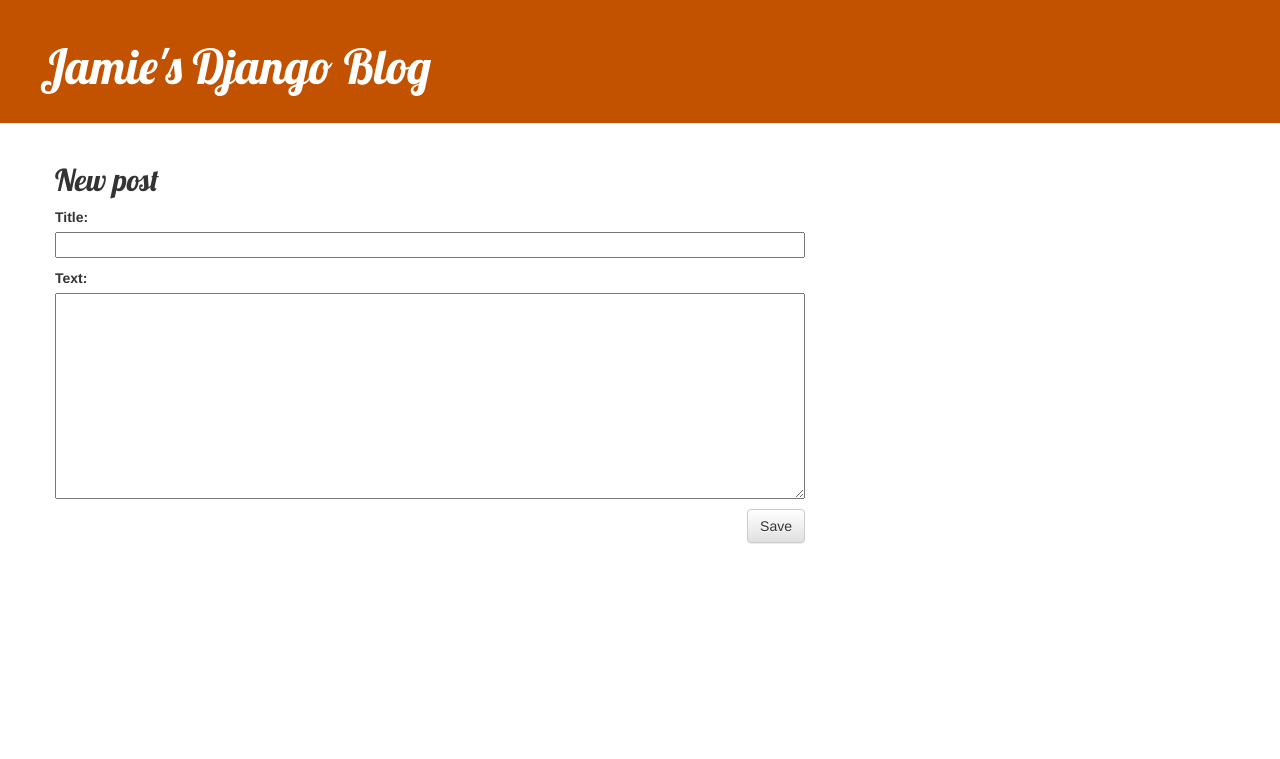
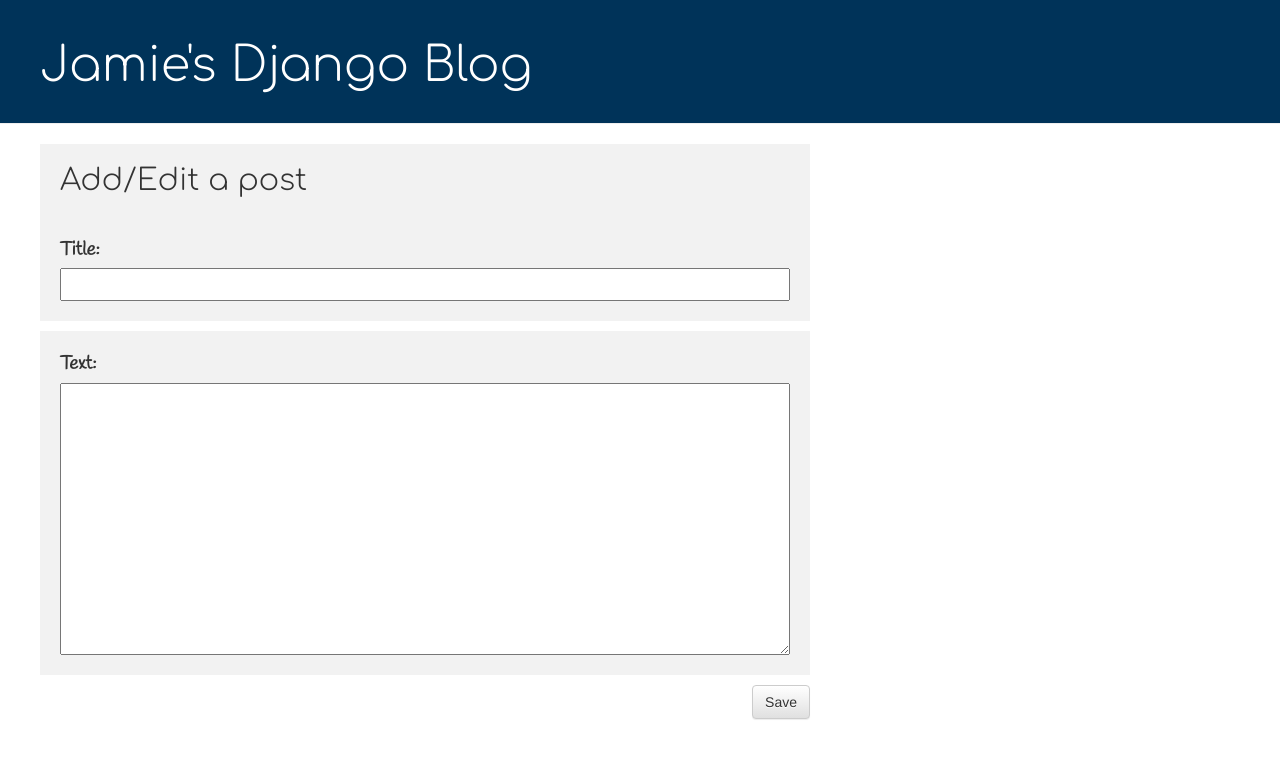
Before and after one commit to JamieW102/my-blog, a Django app: page /post/new/ in a window 1280 px wide. Shown: the top 759 px of the page. Run offline with Django 3.2, Linux system fonts and the light colour scheme; some libraries are stand-ins or nearby versions.

Commit message:
Updated styling.

```diff
--- a/blog/static/css/blog.css
+++ b/blog/static/css/blog.css
@@ -1,5 +1,5 @@
 .page-header {
-    background-color: #C25100;
+    background-color: #003359;
     margin-top: 0;
     padding: 20px 20px 20px 40px;
 }
@@ -11,11 +11,31 @@
 }
 
 .content {
+    margin: 0;
+    padding: 0;
+    margin-top: 0px;
+    margin-bottom: 0px;
     margin-left: 40px;
+    margin-right: 40px;
+
 }
 
 h1, h2, h3, h4 {
-    font-family: 'Lobster', cursive;
+    font-family: 'Comfortaa', cursive;
+}
+
+h2 {
+    margin-top: 0px;
+    margin-bottom: 0px;
+    background-color: #f2f2f2;
+    padding: 20px;
+}
+
+p {
+   font-family: 'Handlee', cursive;
+   font-size: 14pt;
+   background-color: #f2f2f2;
+   padding: 20px;
 }
 
 .date {
@@ -38,7 +58,7 @@ h1, h2, h3, h4 {
 }
 
 .post {
-    margin-bottom: 70px;
+    margin-bottom: 50px;
 }
 
 .post h2 a, .post h2 a:visited {
--- a/blog/templates/blog/base.html
+++ b/blog/templates/blog/base.html
@@ -5,12 +5,14 @@
 	<link rel="stylesheet" href="//maxcdn.bootstrapcdn.com/bootstrap/3.2.0/css/bootstrap.min.css">
 	<link rel="stylesheet" href="//maxcdn.bootstrapcdn.com/bootstrap/3.2.0/css/bootstrap-theme.min.css">
 	<link rel="stylesheet" href="{% static 'css/blog.css' %}">
-	<link href="//fonts.googleapis.com/css?family=Lobster&subset=latin,latin-ext" rel="stylesheet" type="text/css">
+	<link href="https://fonts.googleapis.com/css2?family=Comfortaa:wght@300&display=swap" rel="stylesheet">
+	<link href="https://fonts.googleapis.com/css2?family=Comfortaa:wght@300&family=Handlee&display=swap" rel="stylesheet">
     </head>
     <body>
     <div class="page-header">
 	{% if user.is_authenticated %}
         	<a href="{% url 'post_new' %}" class="top-menu"><span class="glyphicon glyphicon-plus"></span></a>
+		<a href="{% url 'post_draft_list' %}" class="top-menu"><span class="glyphicon glyphicon-edit"></span></a>
 	{% endif %}
         <h1><a href="/">Jamie's Django Blog</a></h1>
     </div>
--- a/blog/templates/blog/post_edit.html
+++ b/blog/templates/blog/post_edit.html
@@ -1,7 +1,7 @@
 {% extends 'blog/base.html' %}
 
 {% block content %}
-    <h2>New post</h2>
+    <h2>Add/Edit a post</h2>
     <form method="POST" class="post-form">{% csrf_token %}
         {{ form.as_p }}
         <button type="submit" class="save btn btn-default">Save</button>
--- a/blog/templates/blog/post_list.html
+++ b/blog/templates/blog/post_list.html
@@ -3,11 +3,11 @@
 {% block content %}
 	{% for post in posts %}
 	    <div class="post">
+		<h2><a href="{% url 'post_detail' pk=post.pk %}">{{ post.title }}</a></h2>
+		<p>{{ post.text|linebreaksbr }}</p>
 		<div class="date">
 		    {{ post.published_date }}
 		</div>
-		<h2><a href="{% url 'post_detail' pk=post.pk %}">{{ post.title }}</a></h2>
-		<p>{{ post.text|linebreaksbr }}</p>
 	    </div>
 	{% endfor %}
 {% endblock %}
--- a/blog/urls.py
+++ b/blog/urls.py
@@ -6,4 +6,7 @@ urlpatterns = [
     path('post/<int:pk>/', views.post_detail, name='post_detail'),
     path('post/new/', views.post_new, name='post_new'),
     path('post/<int:pk>/edit/', views.post_edit, name='post_edit'),
+    path('drafts/', views.post_draft_list, name='post_draft_list'),
+    path('post/<pk>/publish/', views.post_publish, name='post_publish'),
+    path('post/<pk>/remove/', views.post_remove, name='post_remove'),
 ]
--- a/blog/views.py
+++ b/blog/views.py
@@ -20,7 +20,6 @@ def post_new(request):
         if form.is_valid():
             post = form.save(commit=False)
             post.author = request.user
-            post.published_date = timezone.now()
             post.save()
             return redirect('post_detail', pk=post.pk)
     else:
@@ -34,9 +33,22 @@ def post_edit(request, pk):
         if form.is_valid():
             post = form.save(commit=False)
             post.author = request.user
-            post.published_date = timezone.now()
             post.save()
             return redirect('post_detail', pk=post.pk)
     else:
         form = PostForm(instance=post)
     return render(request, 'blog/post_edit.html', {'form': form})
+
+def post_draft_list(request):
+    posts = Post.objects.filter(published_date__isnull=True).order_by('created_date')
+    return render(request, 'blog/post_draft_list.html', {'posts': posts})
+
+def post_publish(request, pk):
+    post = get_object_or_404(Post, pk=pk)
+    post.publish()
+    return redirect('post_detail', pk=pk)
+
+def post_remove(request, pk):
+    post = get_object_or_404(Post, pk=pk)
+    post.delete()
+    return redirect('post_list')
```
Also changed, not shown: blog/templates/blog/post_detail.html (+11 -7 lines), blog/templates/blog/post_draft_list.html (added, +11 -0 lines).
